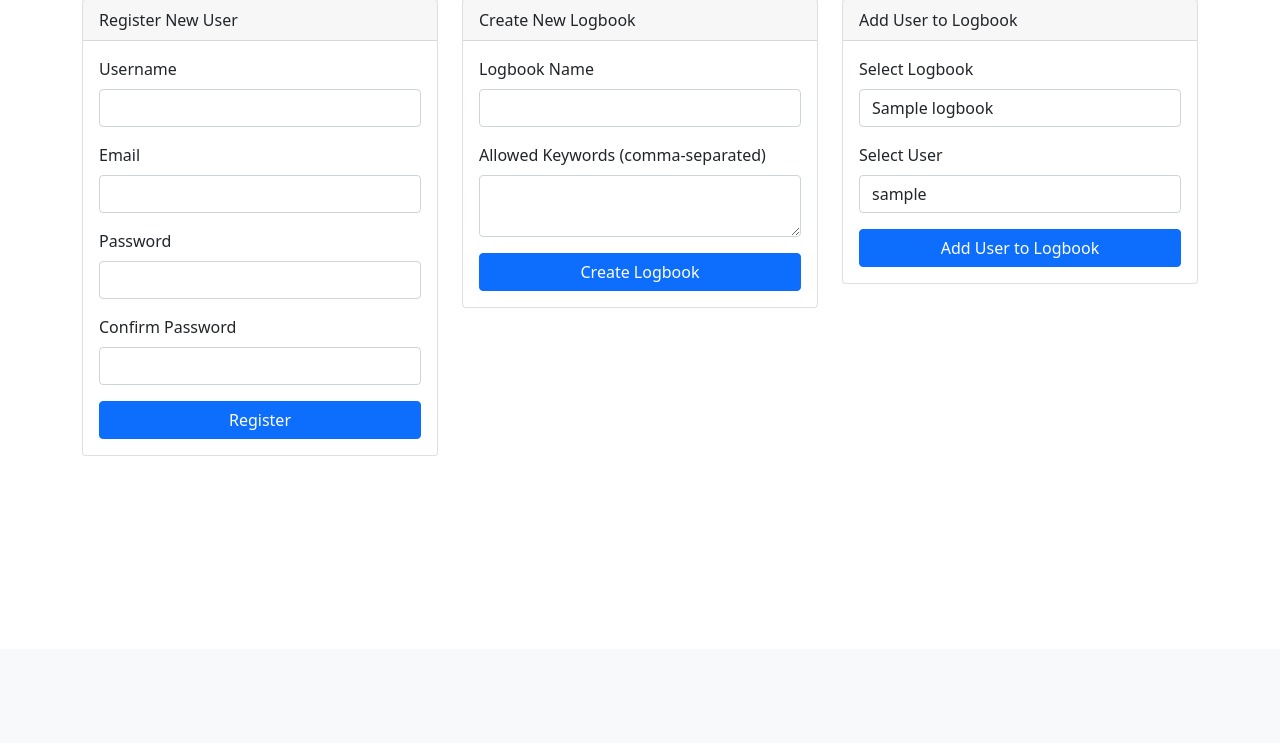
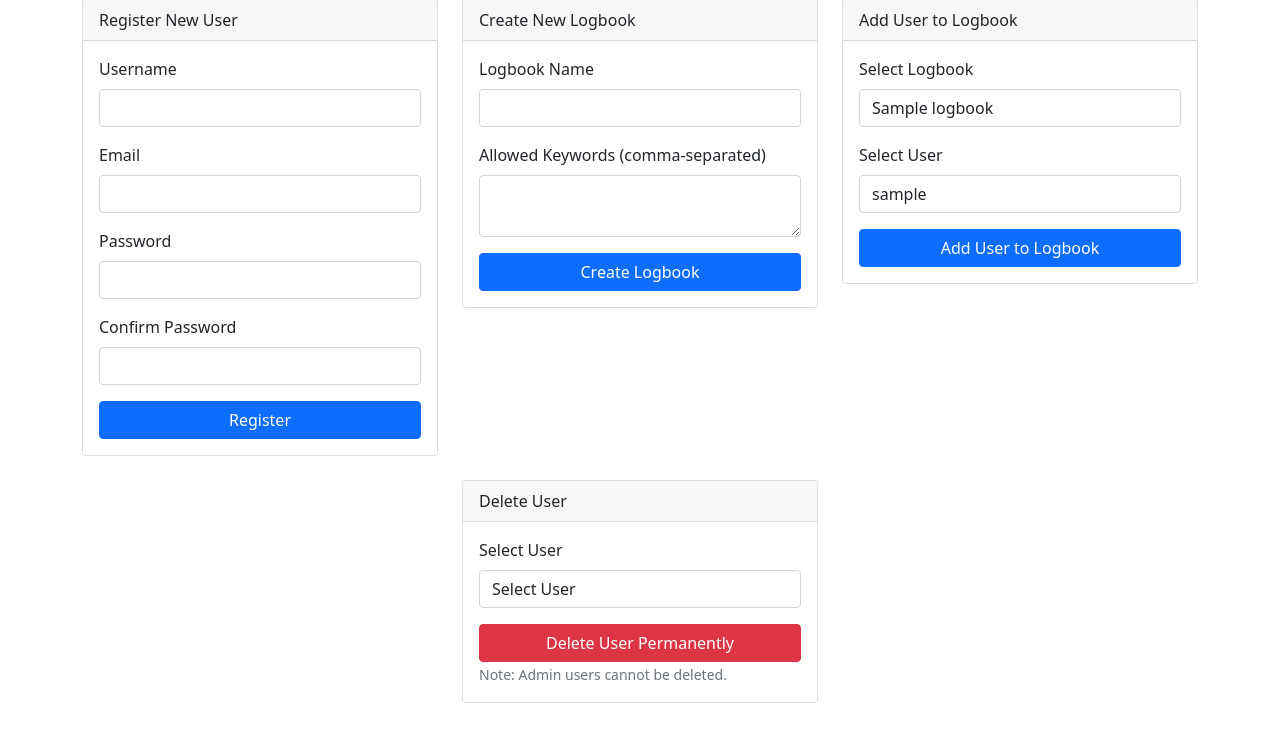
Before and after one commit to acolijn/LogIt, a Flask app: page /admin in a window 1280 px wide. Shown: the part 151-894 px from the top of the page. Before the commit the page ends 607 px from the top, so only its background shows below. Run offline with Flask 3, Linux system fonts and the light colour scheme; the visitor is signed in with stand-in values (Sample User, id 1); a database or web service that is not in the repository returns one stand-in record (values such as "Sample title"); parts of the project's set-up code (start-up, migrations or seed data) failed here and were passed over; some libraries are stand-ins or nearby versions.

Commit message:
allowed user deletion

```diff
--- a/app/models/LogBookForm.py
+++ b/app/models/LogBookForm.py
@@ -13,3 +13,12 @@
     #username = StringField('Username', validators=[DataRequired()])
     user_select = SelectField('Select User', coerce=str)  # <-- This line
     submit = SubmitField('Add User to Logbook', id='add_user_to_logbook')
+
+class RemoveUsersFromLogbookForm(FlaskForm):
+    logbook_select = SelectField('Select Logbook', choices=[], validators=[DataRequired()])
+    user_select = SelectField('Select User', coerce=str)
+    submit = SubmitField('Remove User from Logbook', id='remove_user_from_logbook')
+
+class DeleteUserForm(FlaskForm):
+    user_select = SelectField('Select User', coerce=str, validators=[DataRequired()])
+    submit = SubmitField('Delete User', id='delete_user')
--- a/app/routes/auth.py
+++ b/app/routes/auth.py
@@ -6,7 +6,7 @@
 from app import mongo, login_manager
 from app.models.User import User
 from app.models.Registration import RegistrationForm
-from app.models.LogBookForm import LogbookForm, AddUsersToLogbookForm
+from app.models.LogBookForm import LogbookForm, AddUsersToLogbookForm, RemoveUsersFromLogbookForm, DeleteUserForm
 from bson.objectid import ObjectId
 from app.routes.main import UPLOAD_FOLDER
 
@@ -86,6 +86,7 @@
 
     logbook_form = LogbookForm()
     user_form = AddUsersToLogbookForm()
+    delete_user_form = DeleteUserForm()
     registration_form = RegistrationForm()
 
     # Dynamically set choices for the logbook dropdown
@@ -100,6 +101,10 @@
     user_form.logbook_select.choices = [(str(logbook['_id']), logbook['name']) for logbook in logbooks]
     user_form.user_select.choices = [(str(user['_id']), user['username']) for user in users]
     # user_form.logbook_select.choices = [(str(logbook['_id']), logbook['name']) for logbook in logbooks]
+
+    # Set choices for delete user form - exclude admin users
+    all_users = mongo.db.users.find({"is_admin": {"$ne": True}})
+    delete_user_form.user_select.choices = [('', 'Select User')] + [(str(user['_id']), user['username']) for user in all_users]
 
     # Handle logbook creation
     if 'create_logbook' in request.form:
@@ -149,7 +154,34 @@
                 for error in errors:
                     flash(f"Error in the {getattr(registration_form, field).label.text} field - {error}", 'danger')
 
-    return render_template('admin.html', logbook_form=logbook_form, user_form=user_form, registration_form=registration_form)
+    # Handle deleting user completely
+    if 'delete_user' in request.form:
+        if delete_user_form.validate_on_submit():
+            user_id = ObjectId(delete_user_form.user_select.data)
+            user = mongo.db.users.find_one({"_id": user_id})
+
+            if user:
+                # Prevent deletion of admin users
+                if user.get('is_admin', False):
+                    flash('Cannot delete admin users!', 'danger')
+                    return redirect(url_for('auth.admin_page'))
+
+                # Remove user from all logbooks
+                mongo.db.logbooks.update_many(
+                    {"users": user_id},
+                    {"$pull": {"users": user_id}}
+                )
+
+                # Delete the user
+                mongo.db.users.delete_one({"_id": user_id})
+
+                flash(f"User '{user['username']}' deleted successfully from all logbooks!", 'success')
+                return redirect(url_for('auth.admin_page'))
+            else:
+                flash('User not found!', 'danger')
+
+    return render_template('admin.html', logbook_form=logbook_form, user_form=user_form,
+                         delete_user_form=delete_user_form, registration_form=registration_form)
 
 from flask import jsonify
 @auth.route('/get-available-users/<logbook_id>')
@@ -165,3 +197,20 @@
     user_list = [{'id': str(user['_id']), 'name': user['username']} for user in available_users]
 
     return jsonify(users=user_list)
+
+@auth.route('/get-logbook-users/<logbook_id>')
+def get_logbook_users(logbook_id):
+    # Get the current users in the logbook
+    logbook = mongo.db.logbooks.find_one({"_id": ObjectId(logbook_id)})
+    if not logbook:
+        return jsonify(users=[])
+
+    current_user_ids = logbook.get('users', [])
+
+    # Fetch users in the logbook
+    logbook_users = mongo.db.users.find({'_id': {'$in': current_user_ids}})
+
+    # Convert users to list of dicts to send as JSON
+    user_list = [{'id': str(user['_id']), 'name': user['username']} for user in logbook_users]
+
+    return jsonify(users=user_list)
--- a/app/templates/admin.html
+++ b/app/templates/admin.html
@@ -61,7 +61,7 @@
 
         <!-- Add User to Logbook Form -->
         <div class="col-md-4">
-            <div class="card">
+            <div class="card mb-4">
                 <div class="card-header">Add User to Logbook</div>
                 <div class="card-body">
                     <form method="post">
@@ -79,6 +79,30 @@
                             <input type="submit" name="add_user_to_logbook" value="Add User to Logbook" class="btn btn-primary">
                         </div>
                     </form>
+                </div>
+            </div>
+        </div>
+    </div>
+
+    <!-- Second row for Delete User -->
+    <div class="row">
+        <!-- Delete User Completely Form -->
+        <div class="col-md-4 offset-md-4">
+            <div class="card mb-4">
+                <div class="card-header">Delete User</div>
+                <div class="card-body">
+                    <form method="post" onsubmit="return confirm('Are you sure you want to permanently delete this user from all logbooks?');">
+                        {{ delete_user_form.hidden_tag() }}
+                        <div class="mb-3">
+                            {{ delete_user_form.user_select.label(class="form-label") }}
+                            {{ delete_user_form.user_select(class="form-control") }}
+                        </div>
+
+                        <div class="d-grid gap-2">
+                            <input type="submit" name="delete_user" value="Delete User Permanently" class="btn btn-danger">
+                        </div>
+                    </form>
+                    <small class="text-muted">Note: Admin users cannot be deleted.</small>
                 </div>
             </div>
         </div>
@@ -102,8 +126,8 @@
 
 <script>
     document.addEventListener('DOMContentLoaded', function () {
-            const logbookSelect = document.getElementById('id_of_logbook_select'); // replace with the correct id
-            const userSelect = document.getElementById('id_of_username_select'); // replace with the correct id
+            const logbookSelect = document.getElementById('id_of_logbook_select');
+            const userSelect = document.getElementById('id_of_username_select');
 
             logbookSelect.addEventListener('change', function () {
                 const logbookId = this.value;
```
Also changed, not shown: 6 other files.
